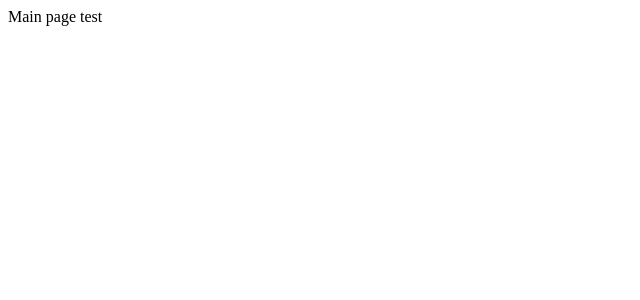
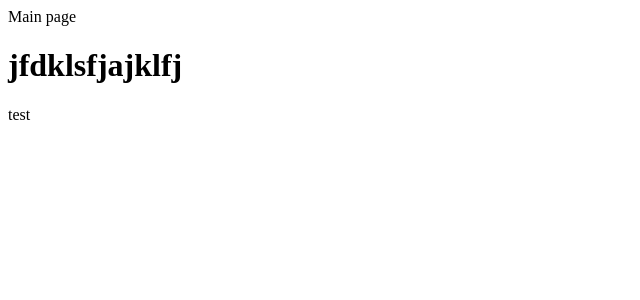
Before and after one commit to ToniSeas/portfolio, an Angular app: page / in a window 1280 px wide. Shown: the top 300 px of the page, without its empty margins (0-640 px from the left). Built offline with nearby package versions, Linux system fonts and the light colour scheme.

Commit message:
no message

```diff
--- a/src/app/app.component.html
+++ b/src/app/app.component.html
@@ -1 +1,2 @@
 Main page
+<h1>jfdklsfjajklfj</h1>
```
Also changed, not shown: 3 other files (tests, documents, lock files or other folders).
